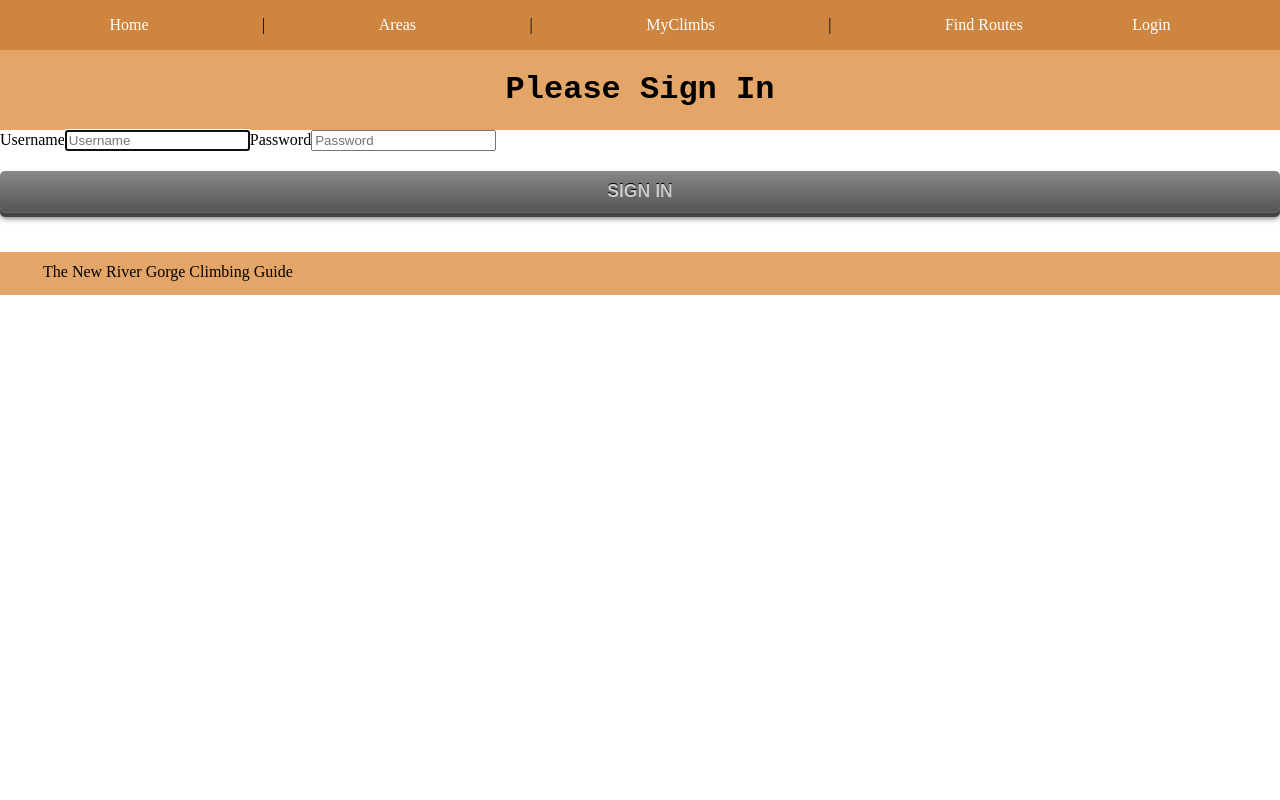
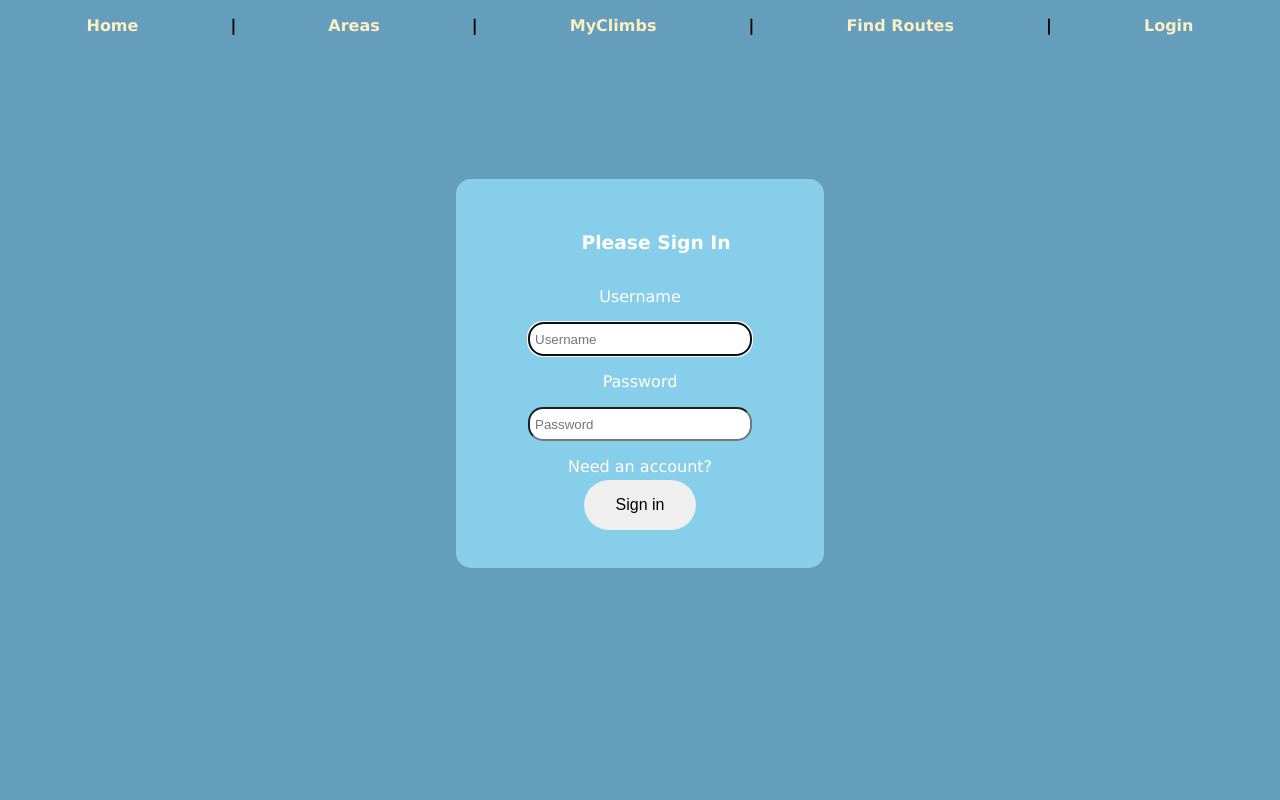
Before and after one commit to chetbackiewicz/New-River-Climbing, a Vue app in the folder vue/: page /login in a window 1280 px wide. Shown: the top 800 px of the page. Built offline with nearby package versions, Linux system fonts and the light colour scheme.

Commit message:
Added video to homepage and updated designs

```diff
--- a/vue/src/App.vue
+++ b/vue/src/App.vue
@@ -4,23 +4,27 @@
       <router-link v-bind:to="{ name: 'home' }">Home</router-link>&nbsp;|&nbsp;
       <router-link v-bind:to="{name: 'areas'}">Areas</router-link>&nbsp;|&nbsp;
       <router-link v-bind:to="{name: 'climbing-log', params: {userId: $store.state.user.id}}">MyClimbs</router-link>&nbsp;|&nbsp;
-      <router-link v-bind:to="{name: 'search'}">Find Routes</router-link>
+      <router-link v-bind:to="{name: 'search'}">Find Routes</router-link>&nbsp;|&nbsp;
       <router-link v-bind:to="{ name: 'logout' }" v-if="$store.state.token != ''">Logout</router-link>
       <router-link v-bind:to="{ name: 'login' }" v-if="$store.state.token == ''">Login</router-link>
     </div>
     <router-view />
     <footer>
-      <p>The New River Gorge Climbing Guide</p>
+      <p id="footer-text">The New River Gorge Climbing Guide</p>
     </footer>
   </div>
 </template>
 
 <style>
+
 div #nav {
   display: flex;
   justify-content: space-evenly;
   padding: 1rem 0rem 1rem 0rem;
-  background-color: peru;
+  background-color: #659dbd;
+  font-size: 1rem;
+  font-weight: bold;
+  font-family: Verdana, Geneva, Tahoma, sans-serif;
 }
 
 #nav:link {
@@ -29,22 +33,27 @@ div #nav {
 
 a:link {
   text-decoration: none;
-  color: white;
+  color: #fbeec1;
 }
 
 a:visited {
   text-decoration: none;
-  color: white;
+  color: #fbeec1;
 }
 
 
 footer {
-  padding: 10px;
-  margin-top: 20px;
-  background-color: rgb(228, 166, 104);
+  background-color: #659dbd;
+  color: #fbeec1;
   border-width: 2px;
   border-color: black;
   width: 100%;
+  position: relative;
+  bottom: 0;
+}
+
+#footer-text {
+  padding: 40px;
 }
 
 </style>
--- a/vue/src/components/AreaItem.vue
+++ b/vue/src/components/AreaItem.vue
@@ -1,7 +1,7 @@
 <template>
     <div class="area">
         <router-link v-bind:to="{ name: 'area-information', params: {areaName: area.area_name}}">
-            <button>{{area.area_name}}</button>
+            <button id="button">{{area.area_name}}</button>
         </router-link>
     </div>
 
@@ -24,7 +24,7 @@ export default {
 	padding-right: 2rem;
 }
 
-button {
+#button {
     display: inline-block;
     width: 50%;
     text-decoration: none;
@@ -45,7 +45,7 @@ button {
 
 }
 
-button:hover, button:focus
+#button:hover, button:focus
 {
 	-webkit-animation: pulsate 1.2s linear infinite;
 	animation: pulsate 1.2s linear infinite;
--- a/vue/src/components/CragItem.vue
+++ b/vue/src/components/CragItem.vue
@@ -1,7 +1,7 @@
 <template>
   <div class="crag">
       <router-link v-bind:to="{ name: 'crag-information', params: {areaName: $store.state.currentArea, cragName: crag.crag_name}}">
-      <button v-on:click="setCragInformation()">
+      <button id="button" v-on:click="setCragInformation()">
           {{crag.crag_name}}
       </button>
       </router-link>
@@ -27,7 +27,7 @@ export default {
 	padding-right: 2rem;
 }
 
-button {
+#button {
     display: inline-block;
     width: 100%;
     text-decoration: none;
@@ -48,7 +48,7 @@ button {
 
 }
 
-button:hover, button:focus
+#button:hover, button:focus
 {
 	-webkit-animation: pulsate 1.2s linear infinite;
 	animation: pulsate 1.2s linear infinite;
--- a/vue/src/views/Areas.vue
+++ b/vue/src/views/Areas.vue
@@ -1,35 +1,7 @@
 <template>
   <div id="areas">
-    <header>
-      <h1>
-        <img id="bridge" src="@/assets/cropped-bridge-icon.jpg" >
-        Welcome to the New River Gorge Guide
-        <img id="bridge" src="@/assets/cropped-bridge-icon.jpg" >
-        </h1>
-      <h2>Areas</h2>
-      <!-- Using a local computed property -->
-      <!-- <router-link v-if="isAdmin" v-bind:to="{ name:'area-add'}" tag="button" >Add Area</router-link> -->
-
-      <!-- Using a VueX getter -->
-      <!-- <router-link v-if="$store.getters.isAdmin" v-bind:to="{ name:'product-add'}" tag="button" >Add Product</router-link> -->
-    </header>
-
-    <main>
-      <h3>About the New River Gorge</h3>
-       <p class="description"> The greater New River Gorge region is one of the East's largest, most diverse, and highest quality climbing areas. Between the three major river gorges- the New, the Gauley/Summersville, and the Meadow- there are over 3,000 established routes on 60+ miles of cliffline, as well as hundreds of established boulder problems. While the moderates at some crags (Bubba City, Summersville) can be extremely crowded on weekends, it is still possible to find solitude and even first ascents, whether you wish to climb sport, trad, or boulder.
-
-</p><p class="description">The rock is Nuttall Sandstone; some of the oldest and most bullet-hard sedimentary rock in the world. It is similar to that of the Obed or Chattanooga region in TN, and much harder and less featured than that of the Red River Gorge. Cliffs range from 40 to 150 feet in height. Tiered roofs, technical faces, arêtes, and dihedrals are common, and there are excellent splitter cracks and technical slabs as well. The cliffs are very long with few breakdowns, and for this reason, many crags (Endless Wall, Summersville, Bubba City) are accessed via ladder, which can be a concern for dog owners.
-
-</p><p class="description">The New River Gorge is not a beginner's climbing mecca. Particularly in relation to the more popular Red River Gorge, the New's bolts tend to be farther apart, the holds smaller and more sparse, and the routes more technical and devious. Especially at Endless Wall, some sport routes may require a few pieces of gear to be led safely. The few crags with close bolting and concentrated 5.9s and 5.10s like Sandstonia, Butcher's Branch, and Orange Oswald can unsurprisingly get very crowded on weekends. To get the best experience at the quality crags, one should be solid on at least 5.11 sport and 5.10 trad.
-
-Although locals climb at the New year-round, spring and fall are the best seasons, and even during these times, it is not uncommon to get hosed with week-long rain storms. Summers can be very hot and humid, but the crags of Summersville Lake can remain breezy, shady, and with swimming only minutes away. Winter climbing is feasible on south-facing crags on sunny days, but for the most part, it is not a good idea to plan a long trip here after Thanksgiving or before Spring Break.
-
-If you happen to leave anything at the crag then please contact Water Stone Outdoors at (304) 574-2425.</p>
-      <h3>Directions</h3>
-      <p class="directions">Located in and around Fayetteville, WV</p>
-      <p class="instructions">Click your desired area to see description, directions, and available crags in the area.</p>
+      <h2 class="instructions">Click your desired area to see description, directions, and available crags in the area.</h2>
       <area-list />
-    </main>
   </div>
 </template>
 
@@ -69,38 +41,18 @@ export default {
 body{
 margin: 0;
 padding: 0;
+width: 100%;
+position: relative;
 }
 
 header {
   display: flex;
-  background-color: rgb(228, 166, 104);
+  background-color: #659dbd;
   justify-content: center;
   flex-direction: column;
 }
 
-#bridge {
-  width: 6rem;
-  height: 3.2rem;
-}
-
-h1 {
-  display: flex;
-  font-family: 'Courier New', Courier, monospace;
-  justify-content: center;
-  font-weight: bold;
-}
-
 h2 {
-  background-color: rgb(228, 166, 104);
-  padding-left: 2rem;
-  font-size: 2.4rem;
-}
-
-h3 {
-  padding-left: 2rem;
-}
-
-p {
   padding-left: 2rem;
   padding-right: 2rem;
 }
--- a/vue/src/views/Home.vue
+++ b/vue/src/views/Home.vue
@@ -1,6 +1,36 @@
 <template>
   <div class="home">
+    <header>
+      <video autoplay muted loop id="myVideo">
+        <source v-bind:src="require('../assets/homepage.mp4')" type="video/mp4">
+      </video>
+      <h1 id="home-header-text">
+        <img id="bridge" src="@/assets/cropped-bridge-icon.jpg" >
+        Welcome to the New River Gorge Guide
+        <img id="bridge" src="@/assets/cropped-bridge-icon.jpg" >
+      </h1>
+      <!-- Using a local computed property -->
+      <!-- <router-link v-if="isAdmin" v-bind:to="{ name:'area-add'}" tag="button" >Add Area</router-link> -->
+
+      <!-- Using a VueX getter -->
+      <!-- <router-link v-if="$store.getters.isAdmin" v-bind:to="{ name:'product-add'}" tag="button" >Add Product</router-link> -->
+    </header>
+
+    <main>
+      <h3>About the New River Gorge</h3>
+       <p class="description"> The greater New River Gorge region is one of the East's largest, most diverse, and highest quality climbing areas. Between the three major river gorges- the New, the Gauley/Summersville, and the Meadow- there are over 3,000 established routes on 60+ miles of cliffline, as well as hundreds of established boulder problems. While the moderates at some crags (Bubba City, Summersville) can be extremely crowded on weekends, it is still possible to find solitude and even first ascents, whether you wish to climb sport, trad, or boulder.
+
+</p><p class="description">The rock is Nuttall Sandstone; some of the oldest and most bullet-hard sedimentary rock in the world. It is similar to that of the Obed or Chattanooga region in TN, and much harder and less featured than that of the Red River Gorge. Cliffs range from 40 to 150 feet in height. Tiered roofs, technical faces, arêtes, and dihedrals are common, and there are excellent splitter cracks and technical slabs as well. The cliffs are very long with few breakdowns, and for this reason, many crags (Endless Wall, Summersville, Bubba City) are accessed via ladder, which can be a concern for dog owners.
+
+</p><p class="description">The New River Gorge is not a beginner's climbing mecca. Particularly in relation to the more popular Red River Gorge, the New's bolts tend to be farther apart, the holds smaller and more sparse, and the routes more technical and devious. Especially at Endless Wall, some sport routes may require a few pieces of gear to be led safely. The few crags with close bolting and concentrated 5.9s and 5.10s like Sandstonia, Butcher's Branch, and Orange Oswald can unsurprisingly get very crowded on weekends. To get the best experience at the quality crags, one should be solid on at least 5.11 sport and 5.10 trad.
+
+Although locals climb at the New year-round, spring and fall are the best seasons, and even during these times, it is not uncommon to get hosed with week-long rain storms. Summers can be very hot and humid, but the crags of Summersville Lake can remain breezy, shady, and with swimming only minutes away. Winter climbing is feasible on south-facing crags on sunny days, but for the most part, it is not a good idea to plan a long trip here after Thanksgiving or before Spring Break.
+
+If you happen to leave anything at the crag then please contact Water Stone Outdoors at (304) 574-2425.</p>
+      <h3>Directions</h3>
+      <p class="directions">Located in and around Fayetteville, WV</p>
     <h1>New River Gorge Guide Home</h1>
+    </main>
     <weather-forecast v-if="isLoaded" />
     <h1 v-else>Waiting for weather...</h1>
     <div id="map">
@@ -38,6 +68,42 @@ export default {
 
 <style>
 
+#myVideo {
+  min-width: 100%;
+  min-height: 40%;
+}
+
+body{
+height: 100vh;
+margin: 0;
+padding: 0;
+width: 100%;
+position: relative;
+}
+
+header {
+  display: flex;
+  background-color: #659dbd;
+  justify-content: center;
+  flex-direction: column;
+}
+
+#bridge {
+  width: 6rem;
+  height: 3.2rem;
+}
+
+#home-header-text {
+  background: rgba(0, 0, 0, 0.5);
+  color: #f1f1f1;
+  width: 100%;
+  padding: 20px;
+}
+
+h3 {
+  padding-left: 2rem;
+}
+
 #map {
   display: flex;
   margin-top: 3rem;
@@ -49,8 +115,4 @@ iframe {
   border-radius: 25px;
 }
 
-
-
-
-
 </style>
--- a/vue/src/views/Login.vue
+++ b/vue/src/views/Login.vue
@@ -1,8 +1,8 @@
 <template>
   <div id="login" class="text-center">
     <form class="form-signin" @submit.prevent="login">
-      <header>
-      <h1 class="h3 mb-3 font-weight-normal">Please Sign In</h1>
+      <header id="sign-in">
+      <h3 class="h3">Please Sign In</h3>
       </header>
       <div
         class="alert alert-danger"
@@ -33,8 +33,8 @@
         v-model="user.password"
         required
       />
-      <router-link :to="{ name: 'register' }">Need an account?</router-link>
-      <button type="submit">Sign in</button>
+      <router-link id="need-account" :to="{ name: 'register' }">Need an account?</router-link>
+      <button class="sign-in-button" type="submit">Sign in</button>
     </form>
   </div>
 </template>
@@ -76,3 +76,79 @@ export default {
   }
 };
 </script>
+
+<style>
+
+#username {
+  width: 70%;
+  height: 20px;
+  border-radius: 15px;
+  padding: 5px;
+}
+
+#password {
+  width: 70%;
+  height: 20px;
+  border-radius: 15px;
+  padding: 5px;
+}
+
+#need-account{
+  font-family: Verdana, Geneva, Tahoma, sans-serif;
+  color: white;
+  margin-top: 1rem;
+}
+
+label {
+  font-family: Verdana, Geneva, Tahoma, sans-serif;
+  color: white;
+  margin: 1rem;
+}
+
+#login {
+  display: flex;
+  background-color: #659dbd;
+  justify-content: center;
+}
+
+#sign-in {
+  background-color: skyblue;
+}
+
+.h3 {
+  font-family: Verdana, Geneva, Tahoma, sans-serif;
+  color: white;
+}
+
+.form-signin {
+  display: flex;
+  flex-direction: column;
+  align-items: center;
+  border: 2px solid skyblue;
+  border-radius: 15px;
+  width: 300px;
+  padding: 2rem;
+  margin-top: 8rem;
+  margin-bottom: 80vh;
+  background-color: skyblue;
+}
+
+.sign-in-button {
+  border: none;
+  color: black;
+  border-radius: 25px;
+  padding: 16px 32px;
+  text-align: center;
+  text-decoration: none;
+  font-size: 16px;
+  margin: 4px 2px;
+  transition-duration: 0.4s;
+  cursor: pointer;
+}
+
+.sign-in-button:hover {
+  background-color: #008CBA;
+  color: white;
+}
+
+</style>
```
Also changed, not shown: 1 other file (tests, documents, lock files or other folders).
